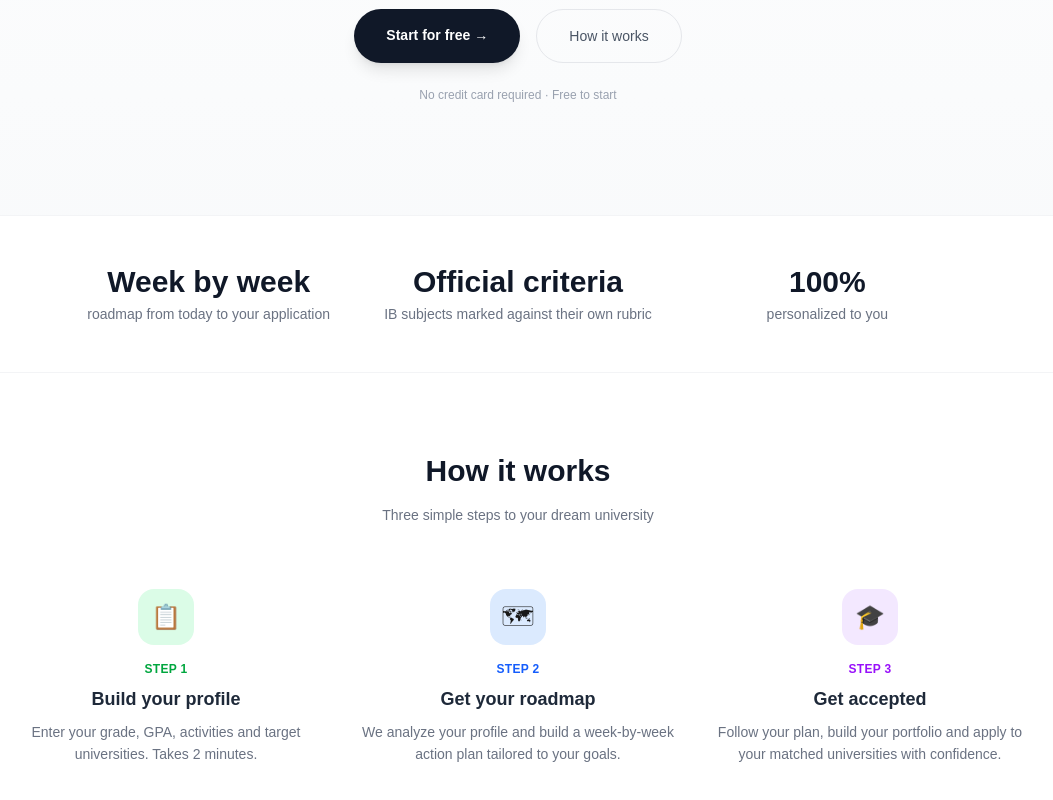
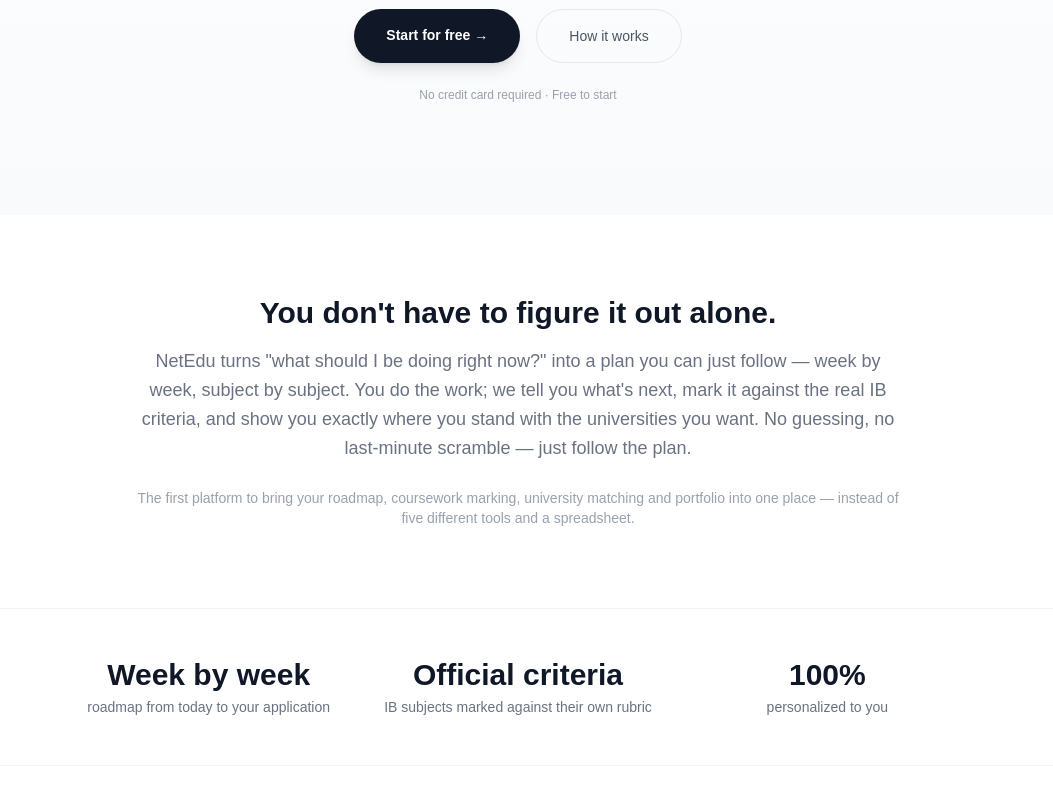
Before and after one commit to neteduegitimdanismanlik/netedu, a Next.js app: page / in a window 1280 px wide. Shown: the part 546-1346 px from the top of the page, without its empty margins (122-1175 px from the left). Built offline with nearby package versions, Linux system fonts and the light colour scheme.

Commit message:
Homepage: plan/stress-free pazarlama aciklamasi ve pozisyonlama ekle

```diff
--- a/app/page.tsx
+++ b/app/page.tsx
@@ -37,6 +37,22 @@ export default function Home() {
           </a>
         </div>
         <p className="text-xs text-gray-400 mt-6">No credit card required · Free to start</p>
+      </section>
+
+      <section className="px-6 py-20">
+        <div className="max-w-3xl mx-auto text-center">
+          <h2 className="text-3xl font-bold text-gray-900 mb-4">You don&apos;t have to figure it out alone.</h2>
+          <p className="text-gray-500 text-lg leading-relaxed">
+            NetEdu turns &quot;what should I be doing right now?&quot; into a plan you can just follow —
+            week by week, subject by subject. You do the work; we tell you what&apos;s next, mark it
+            against the real IB criteria, and show you exactly where you stand with the universities
+            you want. No guessing, no last-minute scramble — just follow the plan.
+          </p>
+          <p className="text-sm text-gray-400 mt-6">
+            The first platform to bring your roadmap, coursework marking, university matching and
+            portfolio into one place — instead of five different tools and a spreadsheet.
+          </p>
+        </div>
       </section>
 
       <section className="px-6 py-12 border-y border-gray-100">
```
